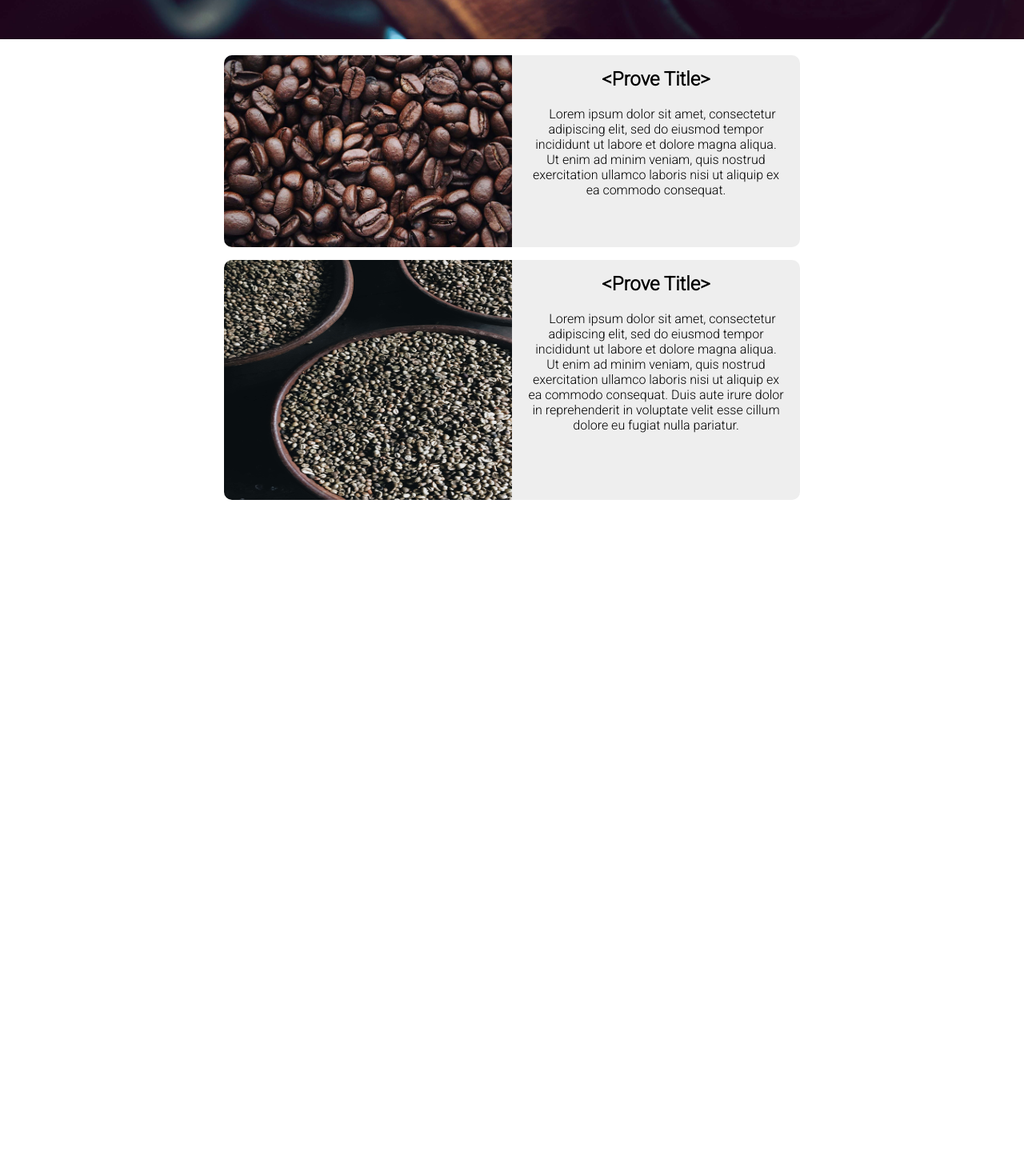
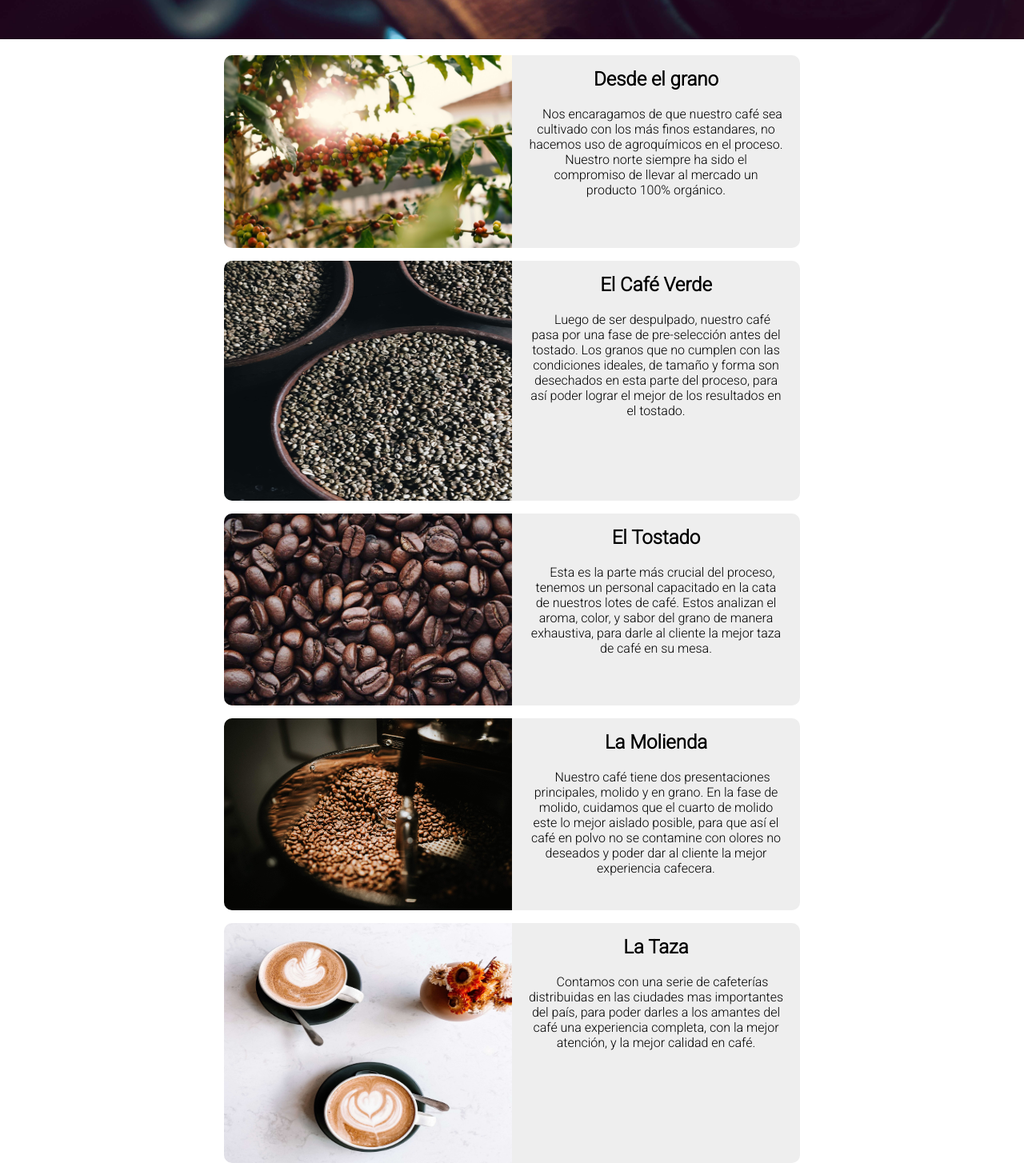
Before and after one commit to jepepper06/Angular-cofee-app, an Angular app: page / in a window 1280 px wide. Shown: the part 886-2340 px from the top of the page at 80% size. Before the commit the page ends 1511 px from the top, so only its background shows below. Built offline with nearby package versions, Linux system fonts and the light colour scheme; a web font is replaced by a local one.

Commit message:
The full cards completed

```diff
--- a/src/app/components/card-list/card-list.component.html
+++ b/src/app/components/card-list/card-list.component.html
@@ -2,6 +2,6 @@
   <app-card
   *ngFor="let card of cards"
   [img]="card.img"
-  [title]="'<Prove Title>'"
+  [title]="card.title"
   [text]="card.paragraph"></app-card>
 </div>
--- a/src/app/components/card-list/card-list.component.ts
+++ b/src/app/components/card-list/card-list.component.ts
@@ -11,14 +11,31 @@ export class CardListComponent implements OnInit {
 
   cards: ICard[] = [
     {
-      img: '../../assets/images/cafe1.jpg',
-      paragraph: 'Lorem ipsum dolor sit amet, consectetur adipiscing elit, sed do eiusmod tempor incididunt ut labore et dolore magna aliqua. Ut enim ad minim veniam, quis nostrud exercitation ullamco laboris nisi ut aliquip ex ea commodo consequat.',
+      img: '../../assets/images/cafe5.jpg',
+      paragraph: 'Nos encaragamos de que nuestro café sea cultivado con los más finos estandares, no hacemos uso de agroquímicos en el proceso. Nuestro norte siempre ha sido el compromiso de llevar al mercado un producto 100% orgánico.',
+      title:'Desde el grano'
     },
     {
       img: '../../assets/images/cafe2.jpg',
       paragraph:
-        'Lorem ipsum dolor sit amet, consectetur adipiscing elit, sed do eiusmod tempor incididunt ut labore et dolore magna aliqua. Ut enim ad minim veniam, quis nostrud exercitation ullamco laboris nisi ut aliquip ex ea commodo consequat. Duis aute irure dolor in reprehenderit in voluptate velit esse cillum dolore eu fugiat nulla pariatur.',
+        'Luego de ser despulpado, nuestro café pasa por una fase de pre-selección antes del tostado. Los granos que no cumplen con las condiciones ideales, de tamaño y forma son desechados en esta parte del proceso, para así poder lograr el mejor de los resultados en el tostado.',
+      title:'El Café Verde'
     },
+    {
+      img: '../../assets/images/cafe1.jpg',
+      paragraph:'Esta es la parte más crucial del proceso, tenemos un personal capacitado en la cata de nuestros lotes de café. Estos analizan el aroma, color, y sabor del grano de manera exhaustiva, para darle al cliente la mejor taza de café en su mesa. ',
+      title:'El Tostado'
+    },
+    {
+      img:'../../assets/images/cafe3.jpg',
+      paragraph:'Nuestro café tiene dos presentaciones principales, molido y en grano. En la fase de molido, cuidamos que el cuarto de molido este lo mejor aislado posible, para que así el café en polvo no se contamine con olores no deseados y poder dar al cliente la mejor experiencia cafecera.',
+      title:'La Molienda'
+    },
+    {
+      img:'../../assets/images/cafe6.jpg',
+      paragraph:'Contamos con una serie de cafeterías distribuidas en las ciudades mas importantes del país, para poder darles a los amantes del café una experiencia completa, con la mejor atención, y la mejor calidad en café.',
+      title:'La Taza'
+    }
   ];
   ngOnInit(): void {}
 }
```
Also changed, not shown: src/assets/images/cafe6.jpg.
